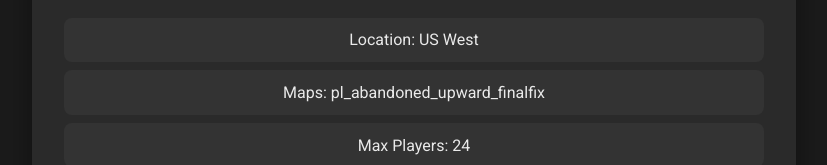
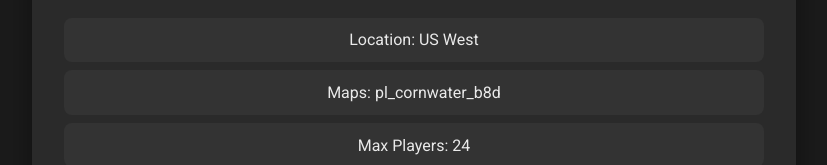
Before and after one commit to Llamaware/tf2, a plain HTML site: page index.html in a window 1280 px wide. Shown: the part 312-477 px from the top of the page, without its empty margins (226-1053 px from the left). Drawn offline with Linux system fonts and the light colour scheme.

Commit message:
update map rotation

```diff
--- a/index.html
+++ b/index.html
@@ -69,7 +69,7 @@
   <div class="server-ip" onclick="copyIP()">142.171.251.62:27015</div>
   <ul class="config-list">
     <li>Location: US West</li>
-    <li>Maps: pl_abandoned_upward_finalfix</li>
+    <li>Maps: pl_cornwater_b8d</li>
     <li>Max Players: 24</li>
     <li>Config: 24/7, alltalk on, no random crits/spread</li>
   </ul>
```
